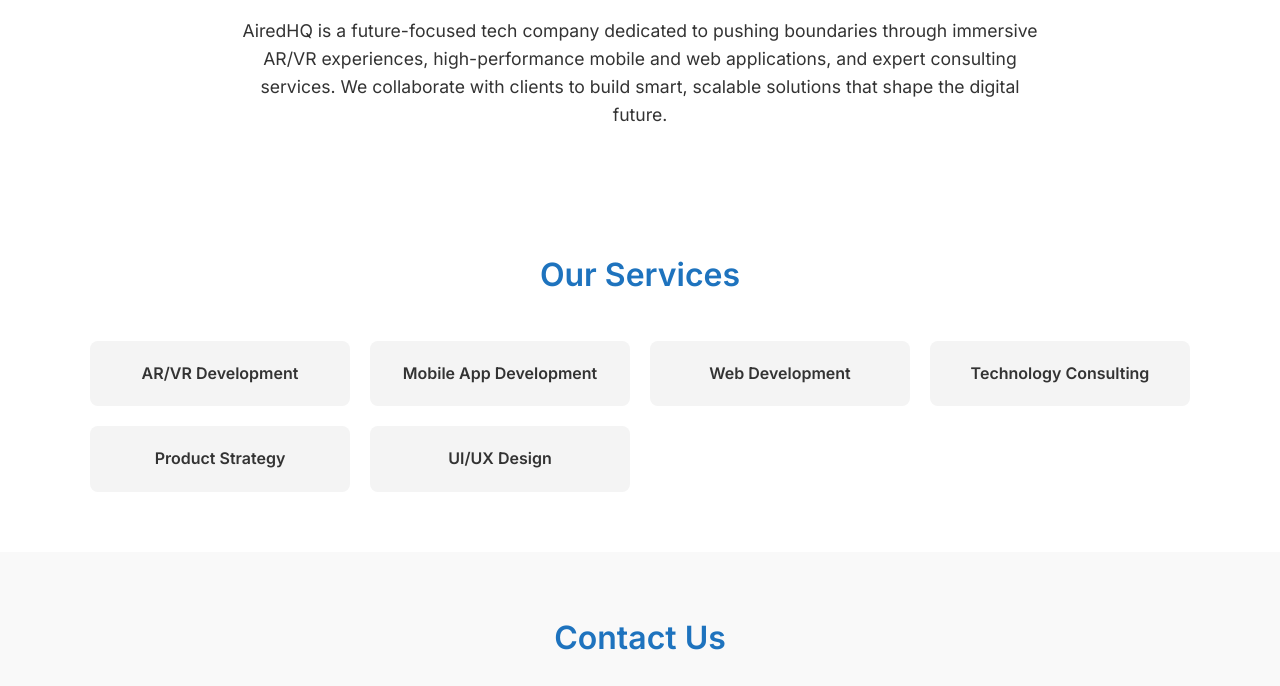
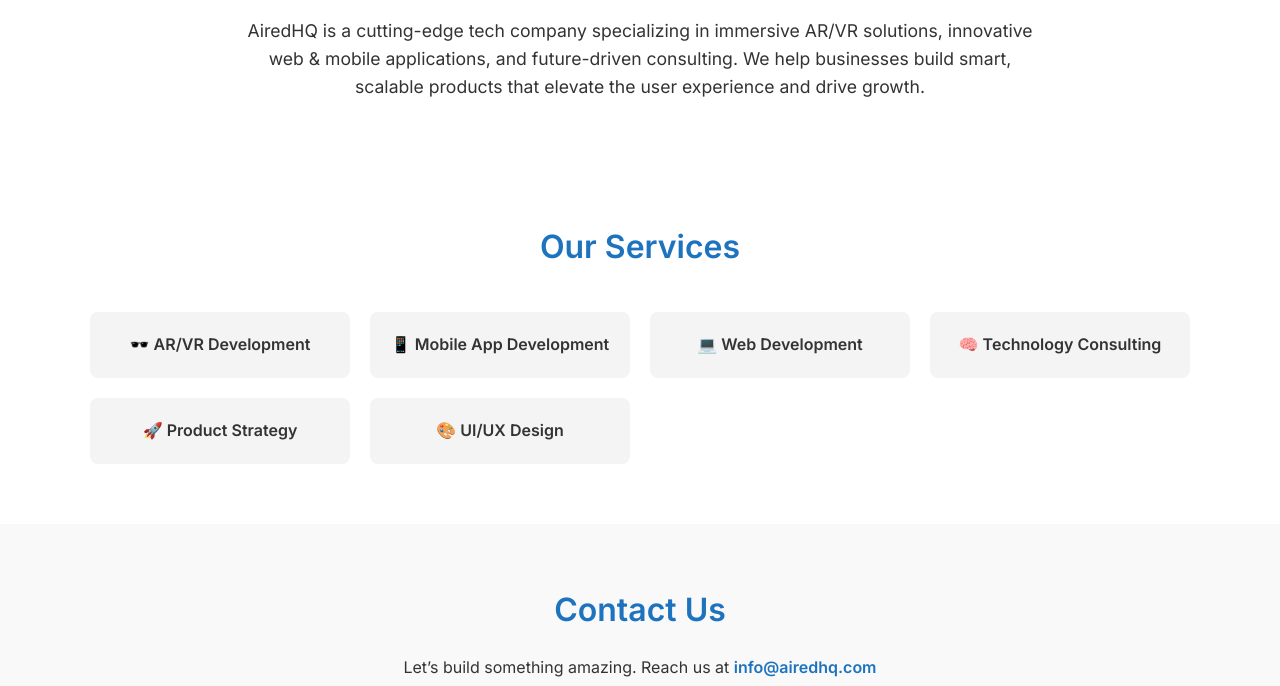
Before and after one commit to AiRedHQs/airedhq, a plain HTML site: page index.html in a window 1280 px wide. Shown: the part 610-1296 px from the top of the page. Drawn offline with Linux system fonts and the light colour scheme.

Commit message:
Update index.html

```diff
--- a/index.html
+++ b/index.html
@@ -5,46 +5,44 @@
   <meta name="viewport" content="width=device-width, initial-scale=1.0"/>
   <title>AiredHQ</title>
   <link rel="stylesheet" href="styles.css"/>
-  <link href="https://fonts.googleapis.com/css2?family=Inter:wght@400;600&display=swap" rel="stylesheet">
+  <link href="https://fonts.googleapis.com/css2?family=Orbitron:wght@500&family=Inter:wght@400;600&display=swap" rel="stylesheet">
 </head>
 <body>
   <header class="hero">
     <div class="container">
-      <h1>AiredHQ</h1>
+      <h1 class="brand">AiredHQ</h1>
       <p class="tagline">Innovating Realities. Building the Future.</p>
       <a href="#contact" class="cta-button">Get in Touch</a>
     </div>
   </header>
 
-  <section class="about">
+  <section class="about glass">
     <div class="container">
       <h2>About Us</h2>
       <p>
-        AiredHQ is a future-focused tech company dedicated to pushing boundaries through immersive AR/VR experiences,
-        high-performance mobile and web applications, and expert consulting services.
-        We collaborate with clients to build smart, scalable solutions that shape the digital future.
+        AiredHQ is a cutting-edge tech company specializing in immersive AR/VR solutions, innovative web & mobile applications, and future-driven consulting. We help businesses build smart, scalable products that elevate the user experience and drive growth.
       </p>
     </div>
   </section>
 
-  <section class="services">
+  <section class="services glass">
     <div class="container">
       <h2>Our Services</h2>
       <div class="service-grid">
-        <div class="service">AR/VR Development</div>
-        <div class="service">Mobile App Development</div>
-        <div class="service">Web Development</div>
-        <div class="service">Technology Consulting</div>
-        <div class="service">Product Strategy</div>
-        <div class="service">UI/UX Design</div>
+        <div class="service">🕶️ AR/VR Development</div>
+        <div class="service">📱 Mobile App Development</div>
+        <div class="service">💻 Web Development</div>
+        <div class="service">🧠 Technology Consulting</div>
+        <div class="service">🚀 Product Strategy</div>
+        <div class="service">🎨 UI/UX Design</div>
       </div>
     </div>
   </section>
 
-  <section class="contact" id="contact">
+  <section class="contact glass" id="contact">
     <div class="container">
       <h2>Contact Us</h2>
-      <p>Email us at <a href="mailto:info@airedhq.com">info@airedhq.com</a></p>
+      <p>Let’s build something amazing. Reach us at <a href="mailto:info@airedhq.com">info@airedhq.com</a></p>
     </div>
   </section>
 
```
